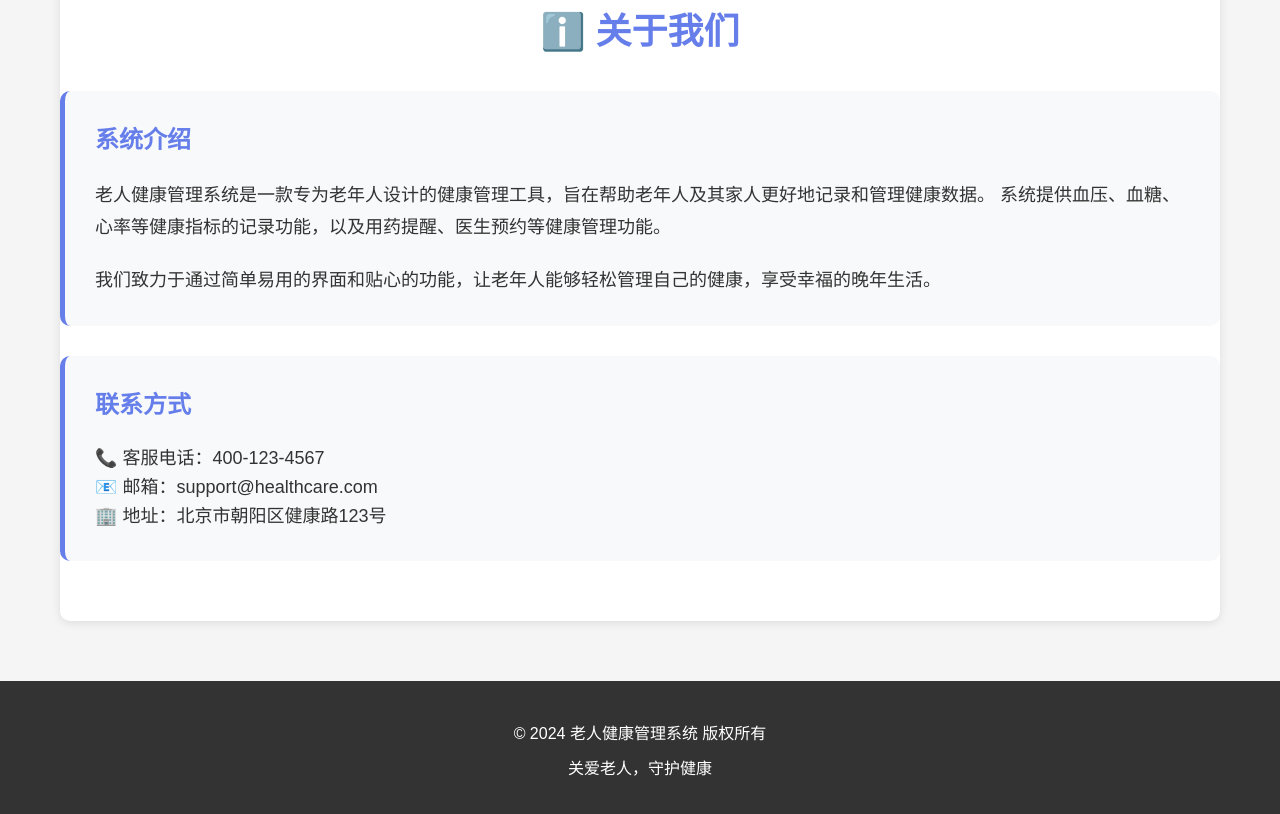
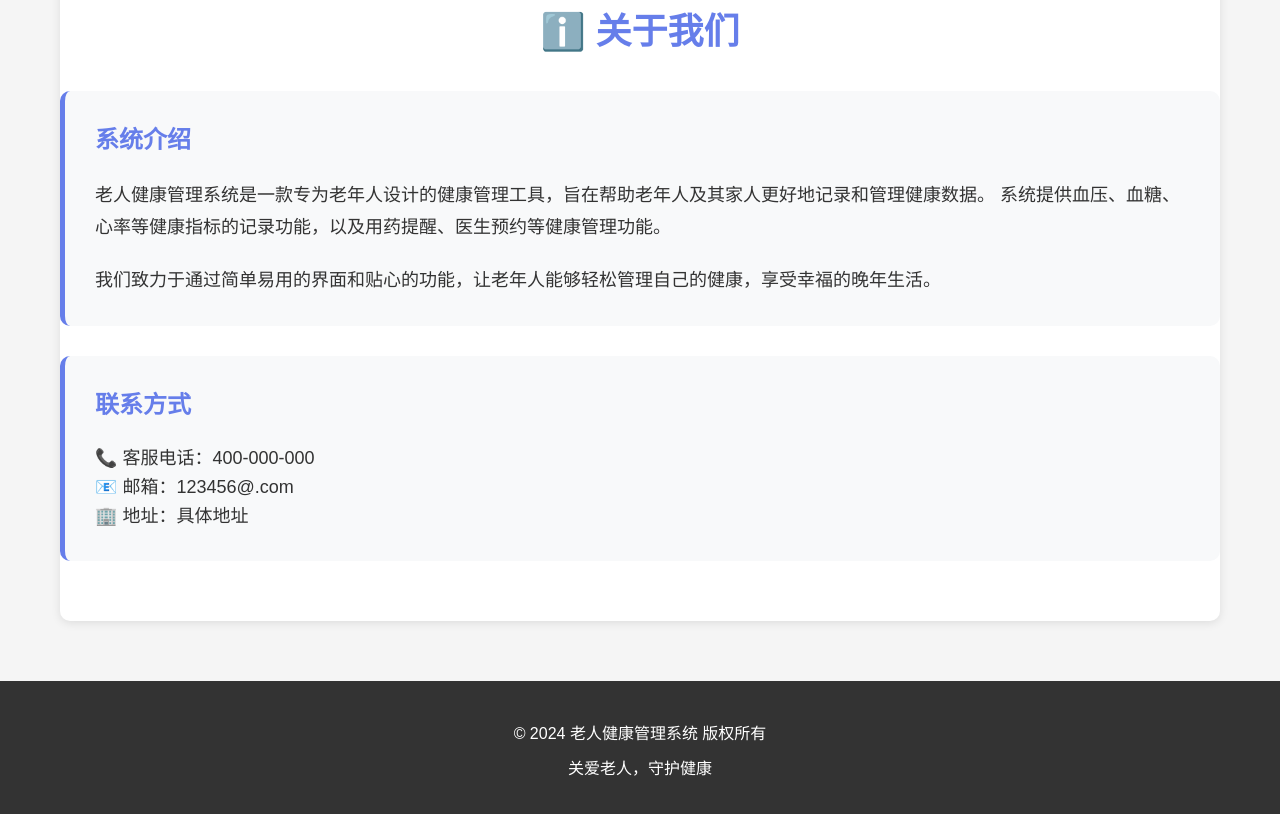
Before and after one commit to kudisengjie/lrjkgl, a plain HTML site: page index.html in a window 1280 px wide. Shown: the part 3405-4219 px from the top of the page. Drawn offline with Linux system fonts and the light colour scheme.

Commit message:
Update index.html

```diff
--- a/index.html
+++ b/index.html
@@ -717,9 +717,9 @@
             <div class="form-card" style="margin-top: 30px;">
                 <h3>联系方式</h3>
                 <p style="font-size: 18px; margin-top: 20px;">
-                    📞 客服电话：400-123-4567<br>
-                    📧 邮箱：support@healthcare.com<br>
-                    🏢 地址：北京市朝阳区健康路123号
+                    📞 客服电话：400-000-000<br>
+                    📧 邮箱：123456@.com<br>
+                    🏢 地址：具体地址
                 </p>
             </div>
         </section>
```
